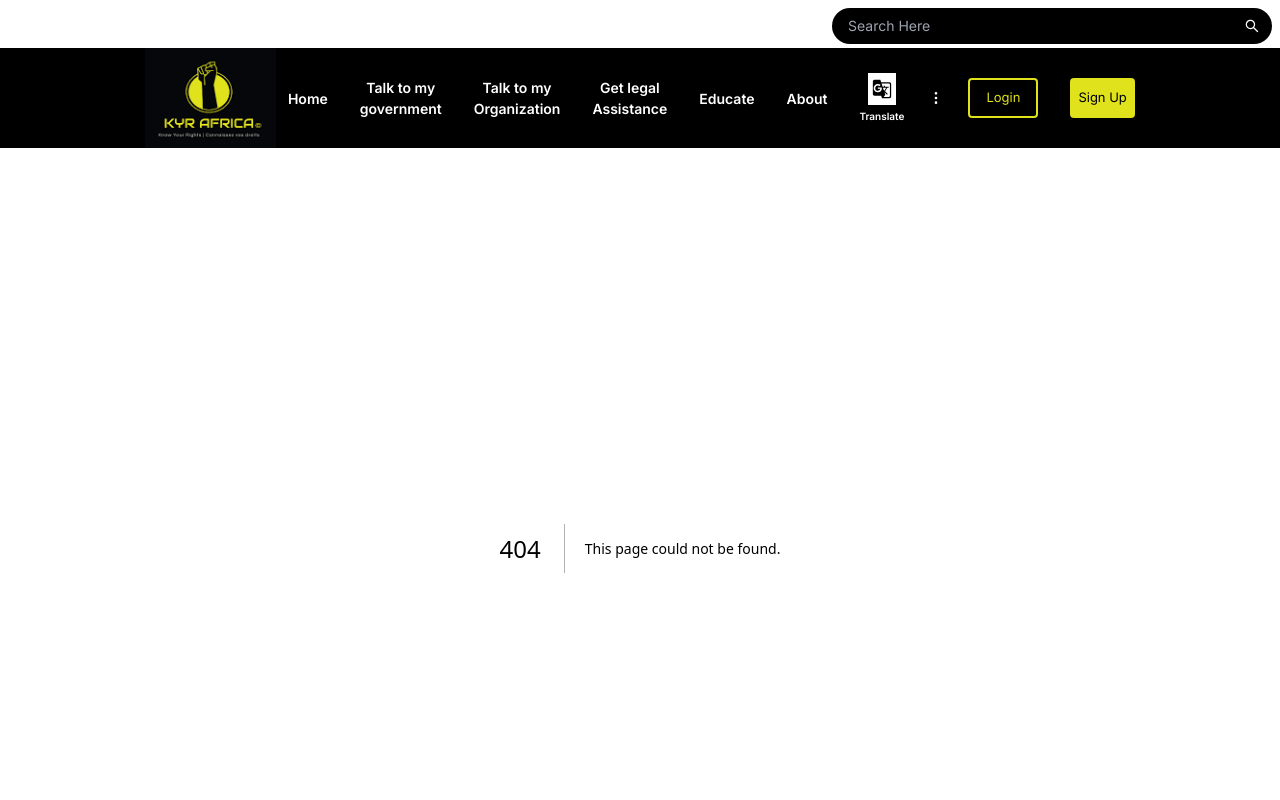
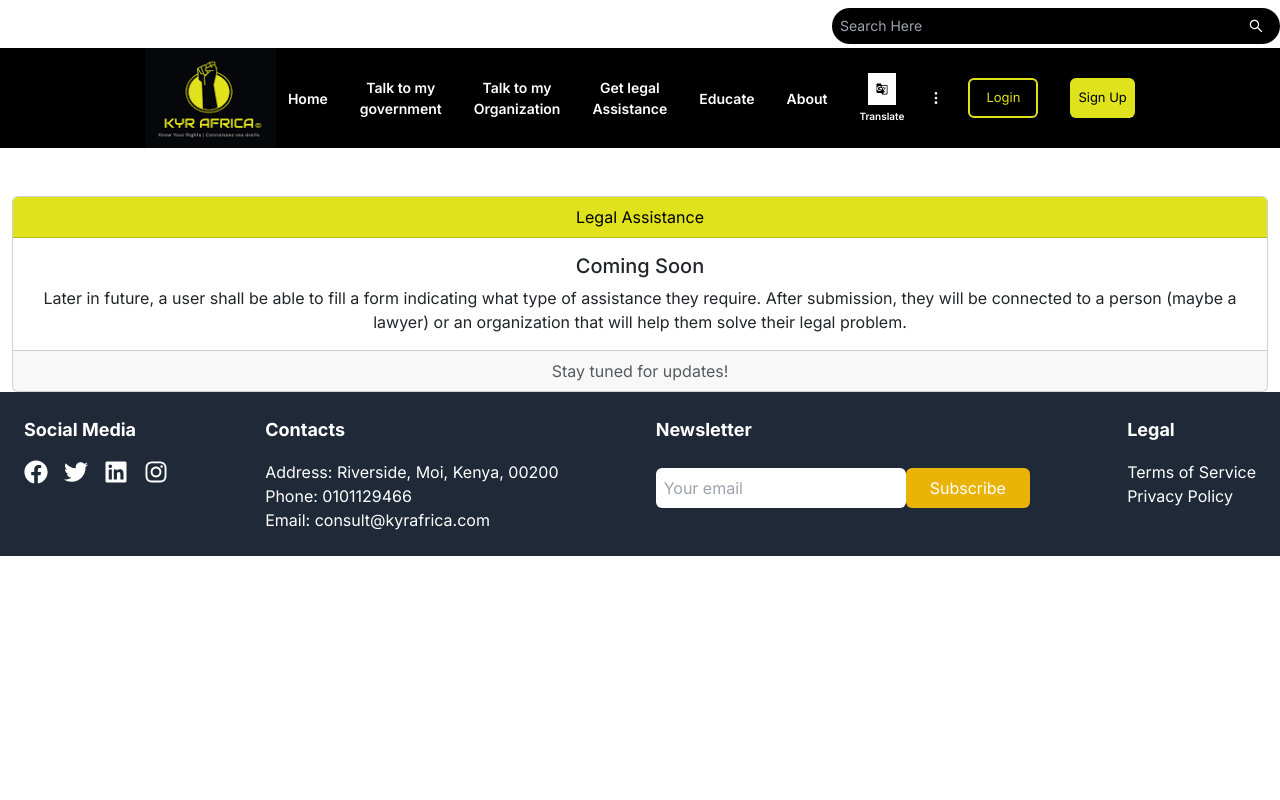
Before and after one commit to jeff-muriuki/last-kyr, a Next.js app: page /GetLegalAssistance in a window 1280 px wide. Before the commit this address had no page. Shown: the top 800 px of the page. Built offline with nearby package versions, Linux system fonts and the light colour scheme.

Commit message:
saa kumi na moja

```diff
--- /dev/null
+++ b/app/GetLegalAssistance/page.js
@@ -0,0 +1,27 @@
+"use client";
+
+import React from 'react';
+import { Card, Button } from 'react-bootstrap';
+
+
+const LegalAssistance = () => {
+    return (
+        <div className="container mt-5">
+            <Card className="text-center">
+                <Card.Header style={{ backgroundColor: '#E0E21C', color: '#000' }}>Legal Assistance</Card.Header>
+                <Card.Body>
+                    <Card.Title>Coming Soon</Card.Title>
+                    <Card.Text>
+                        Later in future, a user shall be able to fill a form indicating what type of assistance they require. After submission, they will be connected to a person (maybe a lawyer) or an organization that will help them solve their legal problem.
+                    </Card.Text>
+
+                </Card.Body>
+                <Card.Footer className="text-muted">
+                    Stay tuned for updates!
+                </Card.Footer>
+            </Card>
+        </div>
+    );
+};
+
+export default LegalAssistance;
--- a/app/components/common/Navbar.js
+++ b/app/components/common/Navbar.js
@@ -1,66 +1,54 @@
-"use client"
-import { useState } from 'react'
-import Link from 'next/link'
-import { AiOutlineMenu, AiOutlineClose } from 'react-icons/ai'
-import { MdGTranslate } from 'react-icons/md'
+"use client";
+
+import { useState } from 'react';
+import Link from 'next/link';
+import { AiOutlineMenu, AiOutlineClose } from 'react-icons/ai';
+import { MdGTranslate } from 'react-icons/md';
 import { HiOutlineDotsVertical } from "react-icons/hi";
 
 const Navbar = () => {
-
-  const [menuIcon, setMenuIcon] = useState(false)
+  const [menuIcon, setMenuIcon] = useState(false);
 
   const handleSmallerScreensNavigation = () => {
+    setMenuIcon(!menuIcon);
+  };
 
-    setMenuIcon(!menuIcon);
-
-
-  }
   return (
     <div>
-      <header className='bg-black text-white w-full ease-in duration-300  top-0 left-0 z-10 lg:mt-12'>
+      <header className='bg-black text-white w-full ease-in duration-300 top-0 left-0 z-10 lg:mt-12'>
         <nav className='max-w-[1366px] mx-auto h-[100px] flex items-center lg:justify-center justify-between p-4'>
           <div className='lg:mr-3'>
             <Link href='/' onClick={handleSmallerScreensNavigation}>
-              <img src='Logo.png' alt='logo' className='w-auto max-h-[100px]'></img>
-              {/* <span className='uppercase font-extrabold text-3xl md:text-2xl xl:text-3xl '>avascript</span> */}
+              <img src='Logo.png' alt='logo' className='w-auto max-h-[100px]' />
             </Link>
           </div>
 
-          {/* large screen navigation */}
+          {/* Large screen navigation */}
           <ul className='hidden md:flex font-semibold text-white items-center justify-center cursor-pointer'>
             <li className='mr-5 lg:mr-8 hover:text-[#E0E21C] sm:text-[11px] lg:text-[14px] text-center'>
-              <Link href=''>
-                Home
-              </Link>
+              <Link href='/'>Home</Link>
             </li>
             <li className='mr-5 lg:mr-8 hover:text-[#E0E21C] sm:text-[11px] md:text-[11px] lg:text-[14px] text-center'>
-              <Link href='/talk-to-my-government'>
-                Talk to my <br /> government
-              </Link>
+              <Link href='/talk-to-my-government'>Talk to my <br /> government</Link>
             </li>
             <li className='mr-5 lg:mr-8 hover:text-[#E0E21C] sm:text-[11px] lg:text-[14px] text-center'>
-              <Link href='/talk-to-my-organisation'>
-                Talk to my <br /> Organization
-              </Link>
+              <Link href='/talk-to-my-organisation'>Talk to my <br /> Organization</Link>
             </li>
             <li className='mr-5 lg:mr-8 hover:text-[#E0E21C] sm:text-[11px] lg:text-[14px] text-center'>
-              <Link href='/Get Legal Assistance'>
-                Get legal <br /> Assistance
-              </Link>
+              <Link href='/GetLegalAssistance'>Get legal <br /> Assistance</Link>
             </li>
             <li className='mr-5 lg:mr-8 hover:text-[#E0E21C] sm:text-[11px] lg:text-[14px] text-center'>
               <Link href='/Educate'>Educate</Link>
             </li>
             <li className='mr-5 lg:mr-8 hover:text-[#E0E21C] sm:text-[11px] lg:text-[14px] text-center'>
-              <Link href='/about'>
-                About
-              </Link>
+              <Link href='/about'>About</Link>
             </li>
             <li className='hover:text-[#E0E21C] sm:text-[11px] text-center flex flex-col items-center'>
-              <MdGTranslate className="hover:font-bold lg:bg-red lg: lg:text-black lg:bg-white lg:p-1 lg:mb-1 font-bold sm:p-1 sm:w-7 p-2 w-8 h-8" />
-              <span className='sm:text-[7px] lg:text-[10px] text-center'>Translate</span> </li>
+              <MdGTranslate className="hover:font-bold lg:bg-red lg:text-black lg:bg-white lg:p-1 lg:mb-1 font-bold sm:p-1 sm:w-7 p-2 w-8 h-8" />
+              <span className='sm:text-[7px] lg:text-[10px] text-center'>Translate</span>
+            </li>
+          </ul>
 
-          </ul>
           <div className="hidden text-white gap-3 md:flex lg:mx-6">
             <HiOutlineDotsVertical />
           </div>
@@ -68,31 +56,29 @@ const Navbar = () => {
           <div className="hidden md:flex">
             <div className='flex'>
               <Link href='/login'>
-                <button className=" mr-5 md:mr-2 lg:mr-8 border-2 border-[#E0E21C] text-[#E0E21C] sm:text-[11px] sm:px-2 lg:text-[13px] rounded lg:px-4 lg:py-2 sm:py-1 sm:px:1">Login</button>
+                <button className="mr-5 md:mr-2 lg:mr-8 border-2 border-[#E0E21C] text-[#E0E21C] sm:text-[11px] sm:px-2 lg:text-[13px] rounded lg:px-4 lg:py-2 sm:py-1 sm:px-1">
+                  Login
+                </button>
               </Link>
               <Link href='/signup'>
-                <button className="bg-[#E0E21C] text-black hover:bg-white hover:text-[#E0E21C] sm:text-[11px] sm:px-2 lg:text-[13px] rounded lg:px-2 lg:py-2.5 sm:py-1.5">Sign Up</button>
+                <button className="bg-[#E0E21C] text-black hover:bg-white hover:text-[#E0E21C] sm:text-[11px] sm:px-2 lg:text-[13px] rounded lg:px-2 lg:py-2.5 sm:py-1.5">
+                  Sign Up
+                </button>
               </Link>
             </div>
           </div>
 
-
-          {/* smaller screens: Navigation icons */}
-          {/* on click - change the icon*/}
-
+          {/* Smaller screens: Navigation icons */}
           <div onClick={handleSmallerScreensNavigation} className='flex md:hidden'>
-            {menuIcon ? (<AiOutlineClose size={25} className='text-[#E0E21C]' />)
-              : (<AiOutlineMenu size={25} className='text-[#E0E21C]' />)}
-
+            {menuIcon ? (
+              <AiOutlineClose size={25} className='text-[#E0E21C]' />
+            ) : (
+              <AiOutlineMenu size={25} className='text-[#E0E21C]' />
+            )}
           </div>
 
-          {/* small screen navbar*/}
-          <div className={menuIcon ?
-
-            'md:hidden absolute top-[100px] right-o left-0 flex w-full h-screen bg-black text-white text-center ease-in duration-300' :
-
-            'md:hidden absolute top-[100px] right-0 left-[-100%] flex w-full h-screen bg-black text-white text-center ease-in duration-300'}>
-
+          {/* Small screen navbar */}
+          <div className={`md:hidden absolute top-[100px] right-0 left-0 flex w-full h-screen bg-black text-white text-center ease-in duration-300 ${menuIcon ? 'left-0' : 'left-[-100%]'}`}>
             <div className='w-full'>
               <ul className='uppercase font-bold text-[12px]'>
                 <li onClick={handleSmallerScreensNavigation} className='py-5 hover:text-[#E0E21C] cursor-pointer'>
@@ -105,10 +91,7 @@ const Navbar = () => {
                   <Link href='/talk-to-my-organisation'>Talk to my organization</Link>
                 </li>
                 <li onClick={handleSmallerScreensNavigation} className='py-5 hover:text-[#E0E21C] cursor-pointer'>
-                  <Link href='/Get Legal Assistance'>Get legal assistance</Link>
-                </li>
-                <li onClick={handleSmallerScreensNavigation} className='py-5 hover:text-[#E0E21C] cursor-pointer'>
-                  <Link href='/'>Talk to my government</Link>
+                  <Link href='/GetLegalAssistance'>Get legal assistance</Link>
                 </li>
                 <li onClick={handleSmallerScreensNavigation} className='py-5 hover:text-[#E0E21C] cursor-pointer'>
                   <Link href='/Educate'>Educate</Link>
@@ -117,7 +100,6 @@ const Navbar = () => {
                   <Link href='/about'>About</Link>
                 </li>
               </ul>
-
 
               <div className='flex flex-col justify-center items-center mt-8'>
                 <Link href='/login' onClick={handleSmallerScreensNavigation} className='w-[200px] mb-5'>
@@ -129,15 +111,11 @@ const Navbar = () => {
                 </Link>
               </div>
             </div>
-
           </div>
-
-
         </nav>
       </header>
-
     </div>
-  )
+  );
 }
 
-export default Navbar
+export default Navbar;
--- a/app/layout.js
+++ b/app/layout.js
@@ -1,4 +1,5 @@
 import { Inter } from "next/font/google";
+import 'bootstrap/dist/css/bootstrap.min.css';
 import "./globals.css";
 import Navbar from "./components/common/Navbar";
 import Footer from "./components/common/Footer";
@@ -15,11 +16,11 @@ export default function RootLayout({ children }) {
   return (
     <html lang="en">
       <body className={inter.className}>
-        <Searchbar/>
+        <Searchbar />
         <Navbar />
         {children}
         <Footer />
-        </body>
+      </body>
     </html>
   );
 }
--- a/app/login/page.js
+++ b/app/login/page.js
@@ -9,6 +9,7 @@ export default function Login() {
   const [password, setPassword] = useState('');
   const [keepLoggedIn, setKeepLoggedIn] = useState(false);
   const [error, setError] = useState(null);
+  const [success, setSuccess] = useState(false);
   const router = useRouter();
 
   const handleSubmit = async (e) => {
@@ -32,7 +33,11 @@ export default function Login() {
       localStorage.setItem('jwt', data.jwt);
       localStorage.setItem('user', JSON.stringify(data.user));
 
-      router.push('/dashboard');
+      setSuccess(true);
+
+      setTimeout(() => {
+        router.push('/talk-to-my-government'); // Redirect to the timeline page after login
+      }, 2000); // Redirect after 2 seconds
     } catch (error) {
       setError(error.message);
     }
@@ -46,6 +51,7 @@ export default function Login() {
           <h1 className="text-2xl lg:text-3xl font-bold mb-4 lg:mb-6">Welcome Back</h1>
 
           {error && <p className="text-red-600">{error}</p>}
+          {success && <p className="text-green-600">Login successful!</p>}
 
           <form className="space-y-4 w-full max-w-md" onSubmit={handleSubmit}>
             <div>
--- a/app/signup/page.js
+++ b/app/signup/page.js
@@ -9,6 +9,7 @@ export default function Signup() {
     const [password, setPassword] = useState('');
     const [username, setUsername] = useState('');
     const [error, setError] = useState(null);
+    const [success, setSuccess] = useState(false); // New state for success message
     const router = useRouter();
 
     const handleSubmit = async (e) => {
@@ -30,10 +31,14 @@ export default function Signup() {
             const data = await response.json();
 
             localStorage.setItem('jwt', data.jwt);
-
             localStorage.setItem('user', JSON.stringify(data.user));
 
-            router.push('/dashboard');
+            setSuccess(true); // Set success to true to show the success message
+
+            setTimeout(() => {
+                router.push('/login');
+            }, 2000); // Redirect to the dashboard after 2 seconds
+
         } catch (error) {
             setError(error.message);
         }
@@ -51,6 +56,7 @@ export default function Signup() {
                 <h1 className="text-2xl lg:text-3xl font-bold mb-4 lg:mb-6">Create an Account</h1>
 
                 {error && <p className="text-red-600">{error}</p>}
+                {success && <p className="text-green-600">You have successfully created an account!</p>} {/* Success message */}
 
                 <form className="space-y-4 w-full max-w-md" onSubmit={handleSubmit}>
                     <div>
```
